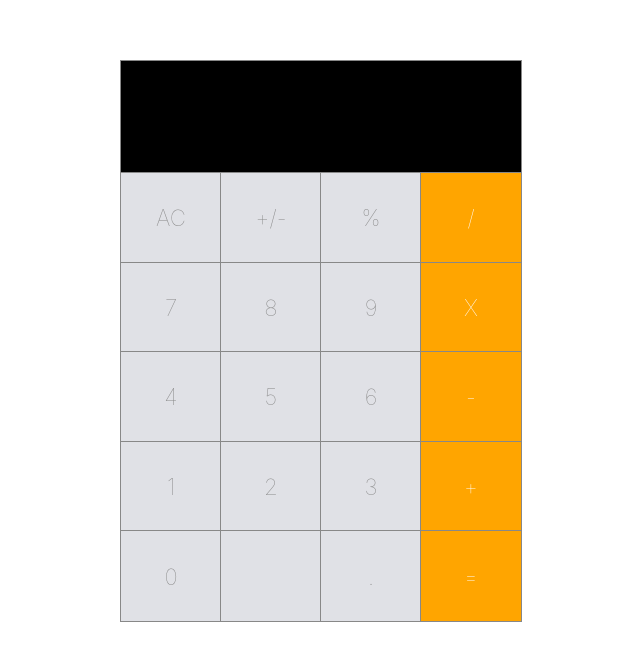
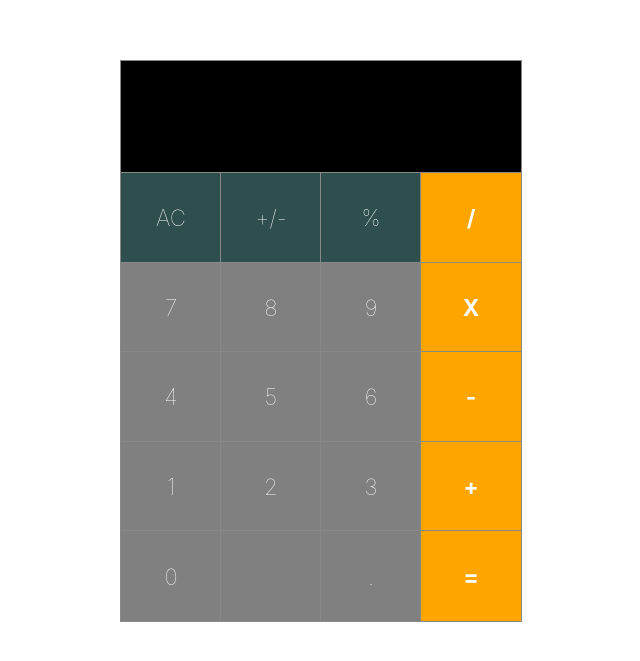
Before and after one commit to tdw78/calc-app, a React (Create React App) app: page / in a window 1280 px wide. Shown: the part 139-800 px from the top of the page, without its empty margins (319-959 px from the left). Built offline with nearby package versions, Linux system fonts and the light colour scheme.

Commit message:
Clear Button Done

```diff
--- a/src/App.css
+++ b/src/App.css
@@ -1,6 +1,10 @@
 .App {
-  text-align: center;
+  display: flex;
+  justify-content: center;
+  align-items: center;
   margin-top: 100px;
+  height: 100vh;
+  width: 100%;
 }
 
 .button {
@@ -11,8 +15,8 @@
   align-items: center;
   font-weight: lighter;
   font-size: 1.4em;
-  background-color: #e0e1e6;
-  color: #888;
+  background-color: grey;
+  color: white;
   outline: 1px solid #888;
 }
 
@@ -23,9 +27,35 @@
   flex: 1;
   justify-content: center;
   align-items: center;
+  font-weight: bold;
+  font-size: 1.4em;
+  background-color: orange;
+  color: white;
+  outline: 1px solid #888;
+}
+
+.clear {
+  display: flex;
+  height: 4em;
+  flex: 1;
+  justify-content: center;
+  align-items: center;
   font-weight: lighter;
   font-size: 1.4em;
-  background-color: orange;
+  background-color: #2F4F4F;
+  color: white;
+  outline: 1px solid #888;
+}
+
+.function {
+  display: flex;
+  height: 4em;
+  flex: 1;
+  justify-content: center;
+  align-items: center;
+  font-weight: lighter;
+  font-size: 1.4em;
+  background-color: #2F4F4F;
   color: white;
   outline: 1px solid #888;
 }
--- a/src/App.js
+++ b/src/App.js
@@ -1,8 +1,10 @@
 import React, { Component } from 'react';
 import './App.css';
-import Button from './Components/Button.js';
-import Operator from './Components/Operator.js';
+import Button from './Components/Button';
+import Operator from './Components/Operator';
 import Display from './Components/Display';
+import Clear from './Components/Clear';
+import Function from './Components/Function'
 
 class App extends Component {
   render() {
@@ -15,9 +17,9 @@ class App extends Component {
         </div>
 
         <div className="button-row">
-          <Button>AC</Button>
-          <Button>+/-</Button>
-          <Button>%</Button>
+          <Clear>AC</Clear>
+          <Function>+/-</Function>
+          <Function>%</Function>
           <Operator>/</Operator>
         </div>
 
--- /dev/null
+++ b/src/Components/Clear.js
@@ -0,0 +1,13 @@
+import React, { Component } from 'react';
+
+class Clear extends Component {
+  render() {
+  return (
+    <div className="clear">
+      {this.props.children}
+    </div>
+  );
+ }
+}
+
+export default Clear;
--- /dev/null
+++ b/src/Components/Function.js
@@ -0,0 +1,13 @@
+import React, { Component } from 'react';
+
+class Function extends Component {
+  render() {
+  return (
+    <div className="function">
+      {this.props.children}
+    </div>
+  );
+ }
+}
+
+export default Function;
```
